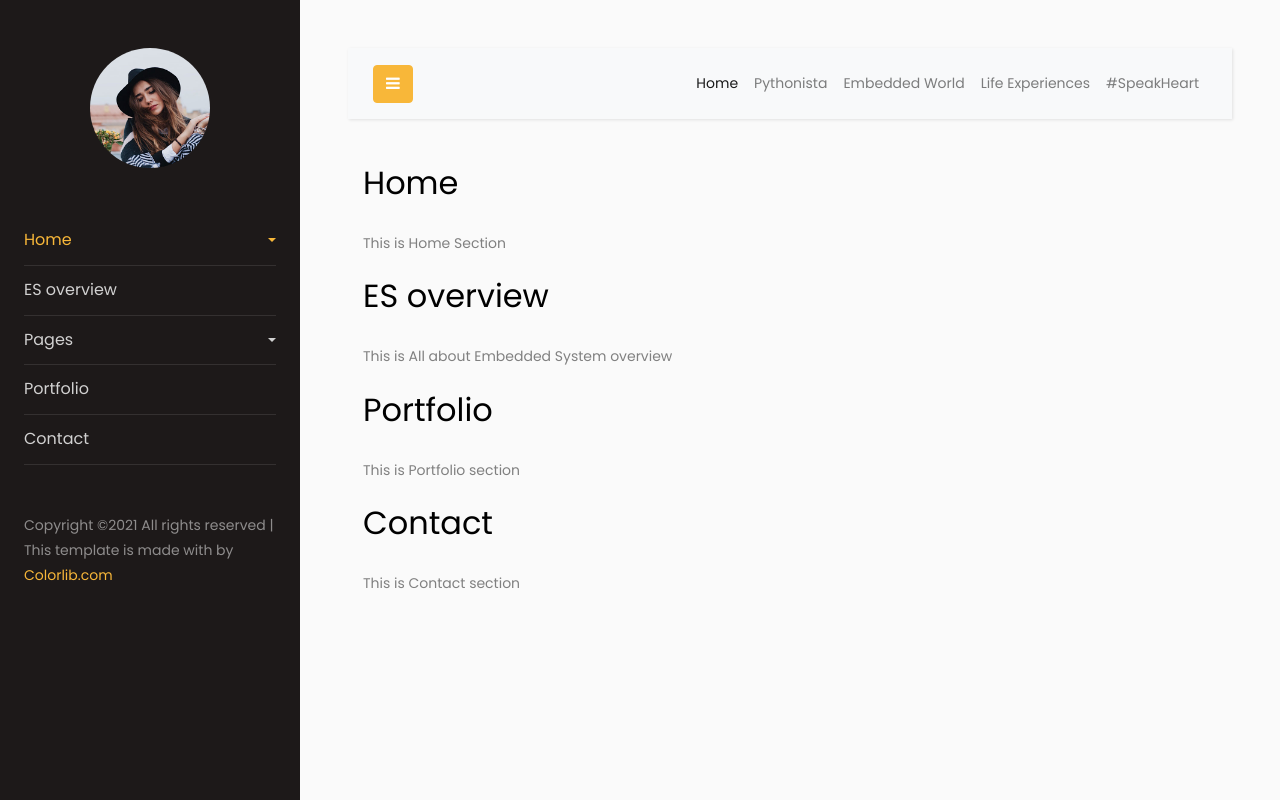
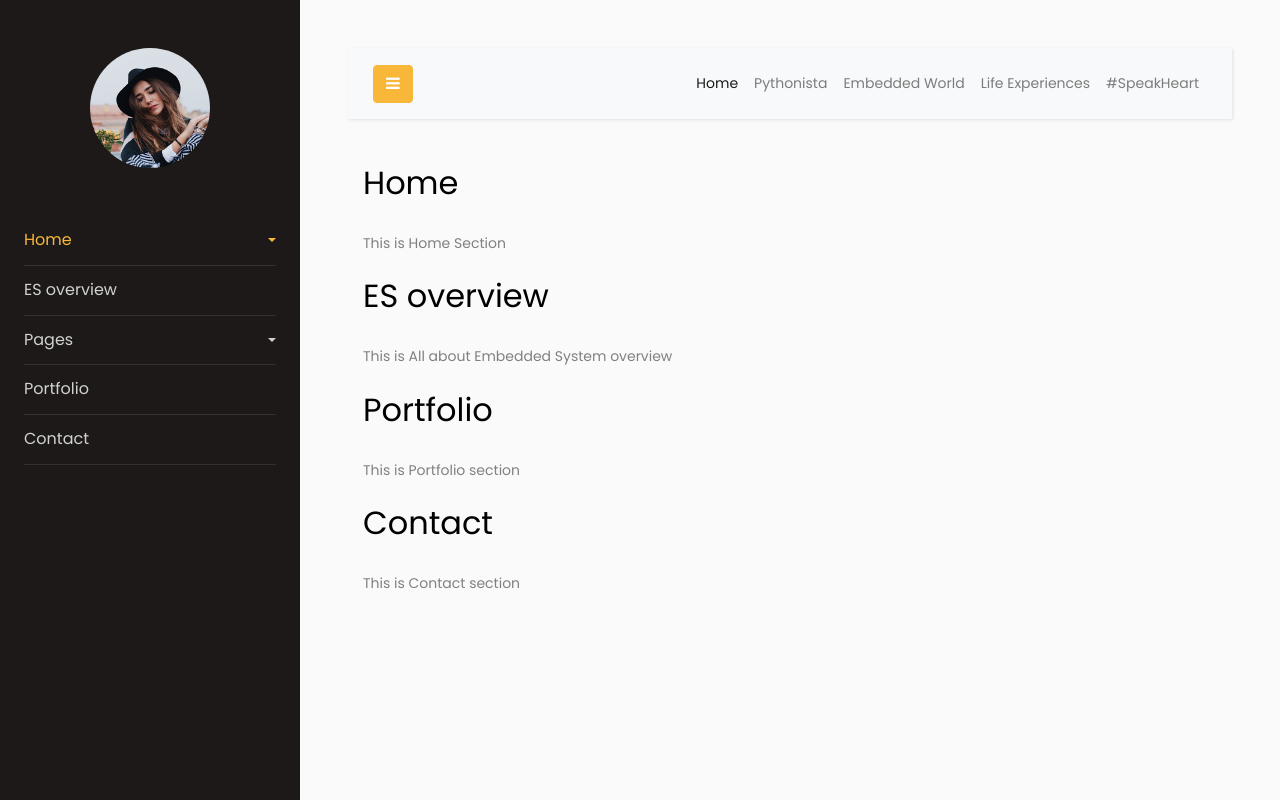
Before and after one commit to waageesh/EmbeddedWorld, a plain HTML site: page index.html in a window 1280 px wide. Drawn offline with Linux system fonts and the light colour scheme.

Commit message:
Update index.html

```diff
--- a/index.html
+++ b/index.html
@@ -55,12 +55,6 @@
               <a href="#Contact">Contact</a>
 	          </li>
 	        </ul>
-
-	        <div class="footer">
-	        	<p><!-- Link back to Colorlib can't be removed. Template is licensed under CC BY 3.0. -->
-						  Copyright &copy;<script>document.write(new Date().getFullYear());</script> All rights reserved | This template is made with <i class="icon-heart" aria-hidden="true"></i> by <a href="https://colorlib.com" target="_blank">Colorlib.com</a>
-						  <!-- Link back to Colorlib can't be removed. Template is licensed under CC BY 3.0. --></p>
-	        </div>
 
 	      </div>
     	</nav>
```
